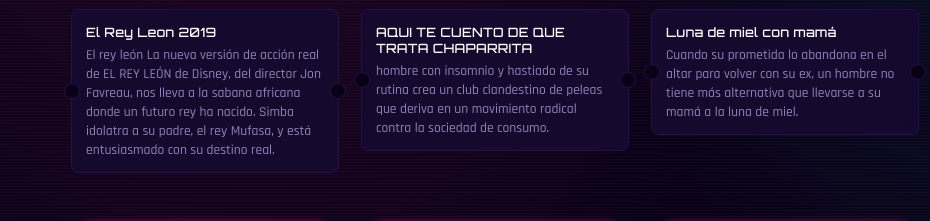
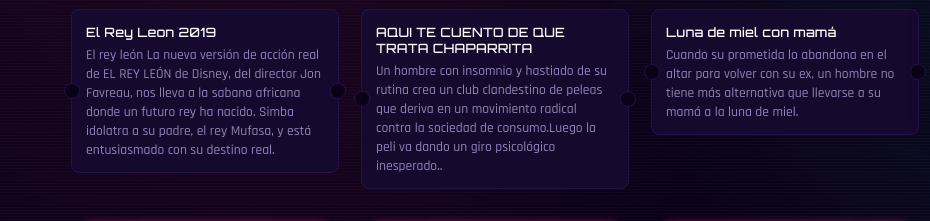
Before and after one commit to Baphomet1984/podcast-cartelera, a plain HTML site: page index.html in a window 1280 px wide. Shown: the part 724-945 px from the top of the page, 0-930 px from the left. Drawn offline with nearby package versions, Linux system fonts and the light colour scheme; no server answers.

Commit message:
Actualizar index.html

```diff
--- a/index.html
+++ b/index.html
@@ -604,7 +604,7 @@
       </button>
       <div class="ticket">
         <p class="ticket-title">AQUI TE CUENTO DE QUE TRATA CHAPARRITA</p>
-        <p class="ticket-desc" contenteditable="true"> hombre con insomnio y hastiado de su rutina crea un club clandestino de peleas que deriva en un movimiento radical contra la sociedad de consumo.</p>
+        <p class="ticket-desc" contenteditable="true"> Un hombre con insomnio y hastiado de su rutina crea un club clandestino de peleas que deriva en un movimiento radical contra la sociedad de consumo.Luego la peli va dando un giro psicológico inesperado..</p>
       </div>
     </div>
 
```
